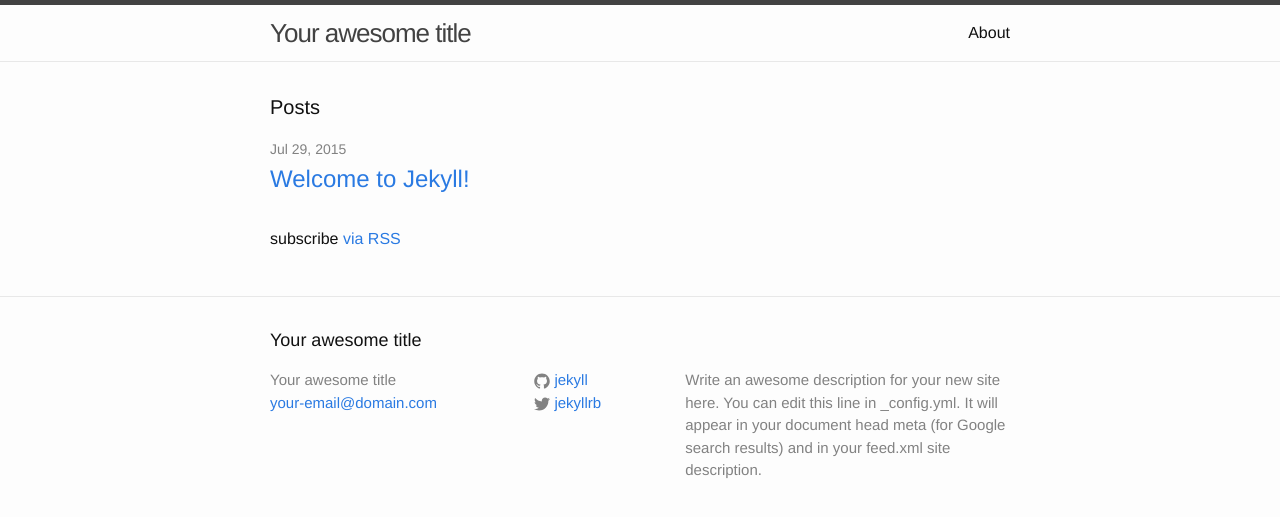
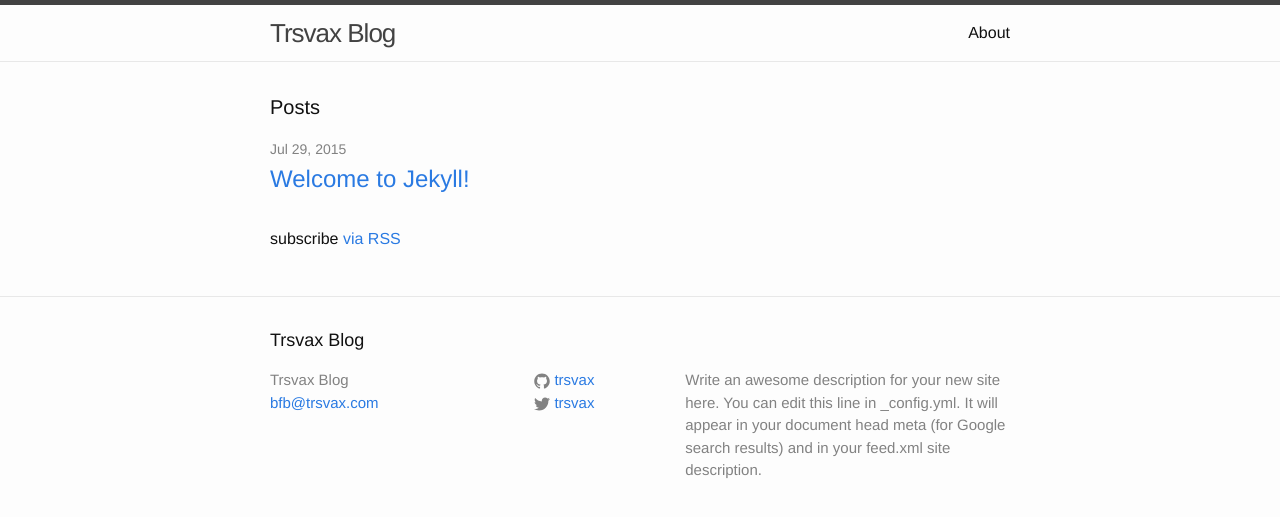
Before and after one commit to trsvax/trsvax.github.io, a Jekyll site: the page built from index.html, in a window 1280 px wide. Shown: the top 517 px of the page. Built offline with Jekyll 4.4.1, drawn with Linux system fonts in a browser that asks for light colours.

Commit message:
Update config

```diff
--- a/_config.yml
+++ b/_config.yml
@@ -1,14 +1,14 @@
 # Site settings
-title: Your awesome title
-email: your-email@domain.com
+title: Trsvax Blog
+email: bfb@trsvax.com
 description: > # this means to ignore newlines until "baseurl:"
   Write an awesome description for your new site here. You can edit this
   line in _config.yml. It will appear in your document head meta (for
   Google search results) and in your feed.xml site description.
 baseurl: "" # the subpath of your site, e.g. /blog/
-url: "http://yourdomain.com" # the base hostname & protocol for your site
-twitter_username: jekyllrb
-github_username:  jekyll
+url: "http://blog.trsvax.com" # the base hostname & protocol for your site
+twitter_username: trsvax
+github_username:  trsvax
 
 # Build settings
 markdown: kramdown
```
